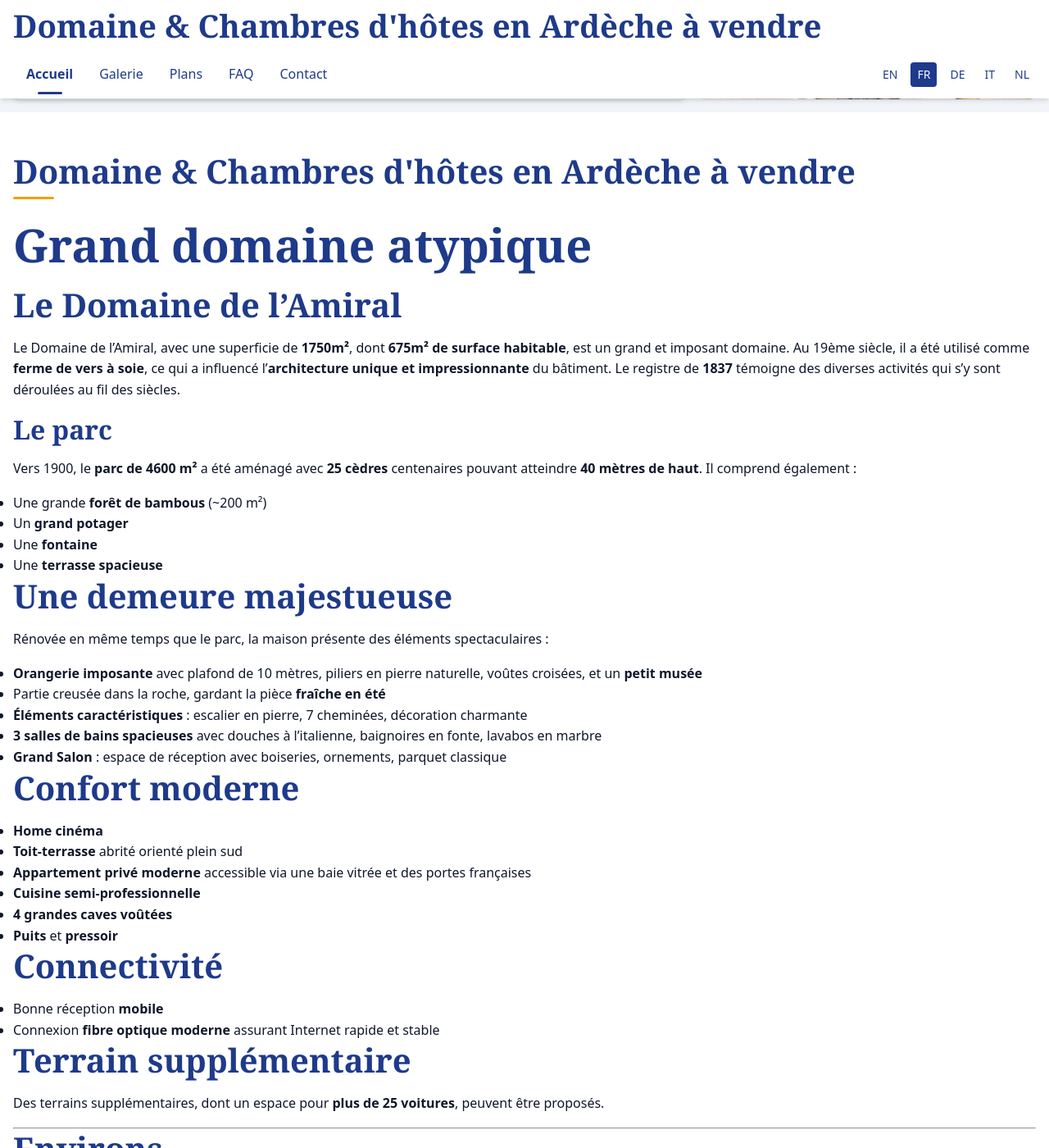
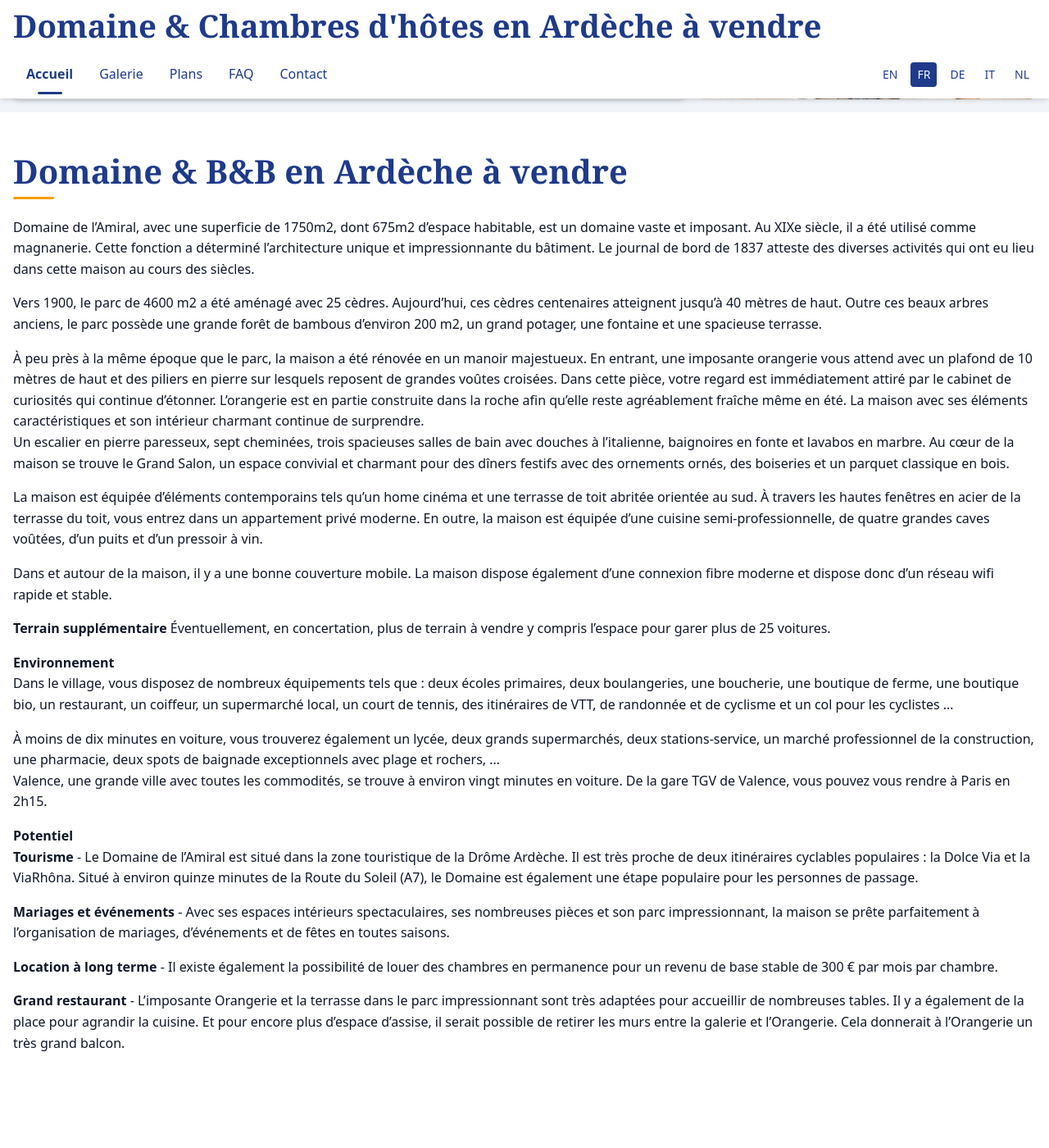
Before and after one commit to ramshorst/verkoop, a Jekyll site: the page built from fr/index.md, in a window 1280 px wide and 1400 px high, scrolled down 497 px. Shown: the whole window at 82% size. Built offline with Jekyll 4.4.1, drawn with Linux system fonts in a browser that asks for light colours; some of the changed text lies outside the part shown.

Commit message:
Translations

```diff
--- a/de/index.md
+++ b/de/index.md
@@ -4,32 +4,31 @@ lang: de
 title: Domaine & B&B in der Ardèche zu verkaufen
 ---
 
-# Wunderschönes Anwesen im Herzen der Ardèche
+Domaine de l'Amiral, mit einer Fläche von 1750m2, einschließlich 675m2 Wohnfläche, ist ein großes und imposantes Anwesen. Im 19. Jahrhundert wurde es als Seidenraupenfarm genutzt. Diese Funktion bestimmte die einzigartige und beeindruckende Architektur des Gebäudes. Das Logbuch von 1837 bezeugt die verschiedenen Aktivitäten, die in diesem Haus über die Jahrhunderte stattgefunden haben.
 
-Willkommen zu dieser außergewöhnlichen Gelegenheit, ein charmantes Domaine und funktionierendes B&B in der malerischen Region Ardèche in Frankreich zu besitzen. Dieses Anwesen bietet die perfekte Mischung aus Geschäftspotenzial und friedlichem Leben auf dem Land.
+Um 1900 wurde der 4600 m2 große Park mit 25 Zedern angelegt. Heute sind diese hundertjährigen Zedern bis zu 40 Meter hoch. Neben diesen schönen alten Bäumen verfügt der Park über einen großen Bambuswald von etwa 200 m2, einen großen Gemüsegarten, einen Brunnen und eine geräumige Terrasse.
 
-## Eigenschaften des Anwesens
+Etwa zur gleichen Zeit wie der Park wurde das Haus zu einem stattlichen Herrenhaus renoviert. Beim Betreten erwartet Sie eine imposante Orangerie mit einer 10 Meter hohen Decke und Steinsäulen, auf denen große Kreuzgewölbe ruhen. In diesem Raum wird Ihr Blick sofort auf das Kuriositätenkabinett gezogen, das weiterhin in Erstaunen versetzt. Die Orangerie ist teilweise in den Felsen gebaut, sodass sie auch im Sommer schön kühl bleibt. Das Haus mit seinen charakteristischen Elementen und dem charmanten Interieur überrascht immer wieder.
+Eine gemächliche Steintreppe, sieben Kamine, drei geräumige Badezimmer mit begehbaren Duschen, gusseisernen Badewannen und Marmorwaschbecken. Im Herzen des Hauses befindet sich der Grand Salon, ein gemütlicher und charmanter Raum für festliche Abendessen mit verzierten Ornamenten, Holzvertäfelungen und einem klassischen Holzparkettboden.
 
-- **Gesamtfläche**: [Größe] Quadratmeter
-- **Hauptgebäude**: [Details der Räume, Größe]
-- **Gästeunterkünfte**: [Anzahl der Zimmer/Einheiten]
-- **Grundstück**: [Größe des Grundstücks, Gärten, usw.]
-- **Lage**: [Spezifisches Gebiet in der Ardèche]
+Das Haus ist mit zeitgemäßen Elementen wie einem Heimkino und einer geschützten, nach Süden ausgerichteten Dachterrasse ausgestattet. Durch die hohen Stahlfenster der Dachterrasse gelangen Sie in ein modernes privates Apartment. Darüber hinaus ist das Haus mit einer semi-professionellen Küche, vier großen gewölbten Kellern, einem Brunnen und einer Weinpresse ausgestattet.
 
-## Geschäftsmöglichkeit
+Im und um das Haus herum gibt es guten Mobilfunkempfang. Das Haus verfügt auch über einen modernen Glasfaseranschluss und hat daher ein schnelles und stabiles WLAN-Netzwerk.
 
-Das Anwesen wird derzeit als erfolgreiches B&B mit einer treuen Kundschaft und hervorragenden Bewertungen betrieben. Es bietet mehrere Einnahmequellen und Potenzial für Erweiterungen.
+**Zusätzliches Land**
+Möglicherweise, nach Absprache, mehr Land zum Verkauf, einschließlich Platz zum Parken von mehr als 25 Autos.
 
-## Umgebung
+**Umgebung**
+Im Dorf haben Sie viele Annehmlichkeiten wie: zwei Grundschulen, zwei Bäckereien, einen Metzger, einen Hofladen, einen Bioladen, ein Restaurant, einen Friseur, einen lokalen Supermarkt, einen Tennisplatz, Mountainbike-, Wander- und Radwege und einen Pass für Radfahrer ...
 
-Die Region Ardèche ist bekannt für ihre atemberaubenden Naturlandschaften, einschließlich Schluchten, Flüsse und Berge. Das Anwesen befindet sich in der Nähe von [nahegelegene Attraktionen, Städte, Annehmlichkeiten].
+Innerhalb einer zehnminütigen Fahrt finden Sie auch eine weiterführende Schule, zwei große Supermärkte, zwei Tankstellen, einen professionellen Baumarkt, eine Apotheke, zwei außergewöhnliche Badestellen mit Strand und Felsen, ...
+Valence, eine große Stadt mit allen Annehmlichkeiten, ist etwa zwanzig Minuten Fahrt entfernt. Vom TGV-Bahnhof in Valence können Sie in 2:15 Stunden nach Paris reisen.
 
-## Warum dieses Anwesen?
+**Potential**
+**Tourismus** - Domaine de l'Amiral liegt im Touristengebiet Drôme Ardèche. Es liegt sehr nahe an zwei beliebten Radwegen: der Dolce Via und der ViaRhôna. Etwa fünfzehn Minuten von der Route du Soleil (A7) entfernt, ist das Domaine auch ein beliebter Zwischenstopp für Durchreisende.
 
-- Ausgezeichnete Lage in einem beliebten Touristenziel
-- Voll funktionsfähiges Unternehmen mit nachgewiesener Erfolgsbilanz
-- Komfortable Wohnbereiche getrennt von Gästebereichen
-- Schöne Gärten und Außenbereiche
-- Authentischer Charme der französischen Landschaft
+**Hochzeiten und Events** - Mit seinen spektakulären Innenräumen, vielen Zimmern und dem beeindruckenden Park eignet sich das Haus perfekt für die Organisation von Hochzeiten, Events und Festen zu allen Jahreszeiten.
 
-[Sehen Sie sich unsere Galerie an](/de/gallery/), um weitere Bilder dieses außergewöhnlichen Anwesens zu sehen, oder [kontaktieren Sie uns](/de/contact/) für weitere Informationen.
+**Langzeitmiete** - Es besteht auch die Möglichkeit, Zimmer dauerhaft zu vermieten, für ein stabiles Grundeinkommen von 300 € pro Monat pro Zimmer.
+
+**Großes Restaurant** - Die imposante Orangerie und die Terrasse im beeindruckenden Park eignen sich sehr gut für viele Tische. Es gibt auch Platz, um die Küche zu erweitern. Und für noch mehr Sitzplätze wäre es möglich, die Wände zwischen der Galerie und der Orangerie zu entfernen. Dies würde der Orangerie einen sehr großen Balkon geben.
--- /dev/null
+++ b/fr/faq/index.md
@@ -0,0 +1,63 @@
+---
+layout: page
+lang: fr
+title: Questions Fréquemment Posées
+---
+
+<div class="faq-container">
+  <div class="faq-item">
+    <div class="faq-question">Quelle est l'emplacement exact de la propriété?</div>
+    <div class="faq-answer">
+      La propriété est située dans la [zone spécifique] de Saint Laurent du Pape, Ardèche, France. Pour des raisons de confidentialité et de sécurité, nous ne fournissons l'adresse exacte qu'aux acheteurs potentiels sérieux après un contact initial.
+    </div>
+  </div>
+
+  <div class="faq-item">
+    <div class="faq-question">Qu'est-ce qui est inclus dans le prix de vente?</div>
+    <div class="faq-answer">
+      Le prix de vente de 750 000 € comprend la maison principale, tous les hébergements pour les invités, le terrain et la plupart des meubles et équipements actuellement utilisés dans l'exploitation de la chambre d'hôtes. Un inventaire détaillé est disponible sur demande.
+    </div>
+  </div>
+
+  <div class="faq-item">
+    <div class="faq-question">L'entreprise est-elle actuellement rentable?</div>
+    <div class="faq-answer">
+      Oui, la chambre d'hôtes est exploitée de façon rentable depuis [nombre] années. Les détails financiers et les registres peuvent être fournis aux acheteurs sérieux après la signature d'un accord de confidentialité.
+    </div>
+  </div>
+
+  <div class="faq-item">
+    <div class="faq-question">Puis-je visiter la propriété avant de faire une offre?</div>
+    <div class="faq-answer">
+      Absolument. Nous organisons des visites privées pour les acheteurs potentiels sérieux. Veuillez nous contacter pour planifier une visite.
+    </div>
+  </div>
+
+  <div class="faq-item">
+    <div class="faq-question">Y a-t-il des travaux de rénovation nécessaires?</div>
+    <div class="faq-answer">
+      La propriété est en excellent état et prête pour une exploitation continue. Un entretien régulier a été effectué et tous les systèmes majeurs sont en bon état de fonctionnement.
+    </div>
+  </div>
+
+  <div class="faq-item">
+    <div class="faq-question">Comment sont les commodités locales?</div>
+    <div class="faq-answer">
+      La propriété est située à [distance] du village le plus proche, qui offre des commodités de base comme une boulangerie, une petite épicerie et un restaurant. Des villes plus grandes avec des commerces plus étendus, des installations médicales et des services sont à [distance] en voiture.
+    </div>
+  </div>
+
+  <div class="faq-item">
+    <div class="faq-question">Y a-t-il un potentiel d'expansion?</div>
+    <div class="faq-answer">
+      Oui, il y a un potentiel d'expansion de l'entreprise. [Détails sur les zones non développées, les permis de construire, etc.]
+    </div>
+  </div>
+
+  <div class="faq-item">
+    <div class="faq-question">Quel est le processus d'achat d'une propriété en France en tant qu'étranger?</div>
+    <div class="faq-answer">
+      Les acheteurs étrangers peuvent acheter des propriétés en France sans restrictions. Le processus implique généralement la signature d'un contrat préliminaire (compromis de vente), suivi d'une période d'attente de 2-3 mois pour les procédures administratives, puis la signature de l'acte définitif (acte de vente) au bureau du notaire. Nous pouvons recommander des notaires et des conseillers juridiques anglophones pour vous aider dans ce processus.
+    </div>
+  </div>
+</div>
--- a/fr/index.md
+++ b/fr/index.md
@@ -1,95 +1,34 @@
 ---
 layout: page
 lang: fr
-title: Domaine & Chambres d'hôtes en Ardèche à vendre
+title: Domaine & B&B en Ardèche à vendre
 ---
 
-# Grand domaine atypique
+Domaine de l'Amiral, avec une superficie de 1750m2, dont 675m2 d'espace habitable, est un domaine vaste et imposant. Au XIXe siècle, il a été utilisé comme magnanerie. Cette fonction a déterminé l'architecture unique et impressionnante du bâtiment. Le journal de bord de 1837 atteste des diverses activités qui ont eu lieu dans cette maison au cours des siècles.
 
-## Le Domaine de l'Amiral
+Vers 1900, le parc de 4600 m2 a été aménagé avec 25 cèdres. Aujourd'hui, ces cèdres centenaires atteignent jusqu'à 40 mètres de haut. Outre ces beaux arbres anciens, le parc possède une grande forêt de bambous d'environ 200 m2, un grand potager, une fontaine et une spacieuse terrasse.
 
-Le Domaine de l'Amiral, avec une superficie de **1750m²**, dont **675m² de surface habitable**, est un grand et imposant domaine. Au 19ème siècle, il a été utilisé comme **ferme de vers à soie**, ce qui a influencé l'**architecture unique et impressionnante** du bâtiment. Le registre de **1837** témoigne des diverses activités qui s’y sont déroulées au fil des siècles.
+À peu près à la même époque que le parc, la maison a été rénovée en un manoir majestueux. En entrant, une imposante orangerie vous attend avec un plafond de 10 mètres de haut et des piliers en pierre sur lesquels reposent de grandes voûtes croisées. Dans cette pièce, votre regard est immédiatement attiré par le cabinet de curiosités qui continue d'étonner. L'orangerie est en partie construite dans la roche afin qu'elle reste agréablement fraîche même en été. La maison avec ses éléments caractéristiques et son intérieur charmant continue de surprendre.
+Un escalier en pierre paresseux, sept cheminées, trois spacieuses salles de bain avec douches à l'italienne, baignoires en fonte et lavabos en marbre. Au cœur de la maison se trouve le Grand Salon, un espace convivial et charmant pour des dîners festifs avec des ornements ornés, des boiseries et un parquet classique en bois.
 
-### Le parc
+La maison est équipée d'éléments contemporains tels qu'un home cinéma et une terrasse de toit abritée orientée au sud. À travers les hautes fenêtres en acier de la terrasse du toit, vous entrez dans un appartement privé moderne. En outre, la maison est équipée d'une cuisine semi-professionnelle, de quatre grandes caves voûtées, d'un puits et d'un pressoir à vin.
 
-Vers 1900, le **parc de 4600 m²** a été aménagé avec **25 cèdres** centenaires pouvant atteindre **40 mètres de haut**. Il comprend également :
+Dans et autour de la maison, il y a une bonne couverture mobile. La maison dispose également d'une connexion fibre moderne et dispose donc d'un réseau wifi rapide et stable.
 
-- Une grande **forêt de bambous** (~200 m²)
-- Un **grand potager**
-- Une **fontaine**
-- Une **terrasse spacieuse**
+**Terrain supplémentaire**
+Éventuellement, en concertation, plus de terrain à vendre y compris l'espace pour garer plus de 25 voitures.
 
-## Une demeure majestueuse
+**Environnement**
+Dans le village, vous disposez de nombreux équipements tels que : deux écoles primaires, deux boulangeries, une boucherie, une boutique de ferme, une boutique bio, un restaurant, un coiffeur, un supermarché local, un court de tennis, des itinéraires de VTT, de randonnée et de cyclisme et un col pour les cyclistes ...
 
-Rénovée en même temps que le parc, la maison présente des éléments spectaculaires :
+À moins de dix minutes en voiture, vous trouverez également un lycée, deux grands supermarchés, deux stations-service, un marché professionnel de la construction, une pharmacie, deux spots de baignade exceptionnels avec plage et rochers, ...
+Valence, une grande ville avec toutes les commodités, se trouve à environ vingt minutes en voiture. De la gare TGV de Valence, vous pouvez vous rendre à Paris en 2h15.
 
-- **Orangerie imposante** avec plafond de 10 mètres, piliers en pierre naturelle, voûtes croisées, et un **petit musée**
-- Partie creusée dans la roche, gardant la pièce **fraîche en été**
-- **Éléments caractéristiques** : escalier en pierre, 7 cheminées, décoration charmante
-- **3 salles de bains spacieuses** avec douches à l’italienne, baignoires en fonte, lavabos en marbre
-- **Grand Salon** : espace de réception avec boiseries, ornements, parquet classique
+**Potentiel**
+**Tourisme** - Le Domaine de l'Amiral est situé dans la zone touristique de la Drôme Ardèche. Il est très proche de deux itinéraires cyclables populaires : la Dolce Via et la ViaRhôna. Situé à environ quinze minutes de la Route du Soleil (A7), le Domaine est également une étape populaire pour les personnes de passage.
 
-## Confort moderne
+**Mariages et événements** - Avec ses espaces intérieurs spectaculaires, ses nombreuses pièces et son parc impressionnant, la maison se prête parfaitement à l'organisation de mariages, d'événements et de fêtes en toutes saisons.
 
-- **Home cinéma**
-- **Toit-terrasse** abrité orienté plein sud
-- **Appartement privé moderne** accessible via une baie vitrée et des portes françaises
-- **Cuisine semi-professionnelle**
-- **4 grandes caves voûtées**
-- **Puits** et **pressoir**
+**Location à long terme** - Il existe également la possibilité de louer des chambres en permanence pour un revenu de base stable de 300 € par mois par chambre.
 
-## Connectivité
-
-- Bonne réception **mobile**
-- Connexion **fibre optique moderne** assurant Internet rapide et stable
-
-## Terrain supplémentaire
-
-Des terrains supplémentaires, dont un espace pour **plus de 25 voitures**, peuvent être proposés.
-
----
-
-## Environs
-
-Dans le village, de nombreuses commodités sont disponibles :
-
-- 2 écoles primaires
-- 2 boulangeries, 1 boucherie
-- Magasin de campagne, magasin bio
-- Restaurant, coiffeur, supermarché de quartier
-- Court de tennis, sentiers de randonnée, piste cyclable, VTT
-
-À **10 minutes en voiture** :
-
-- Collège
-- 2 grands supermarchés
-- 2 stations-service
-- Quincaillerie professionnelle
-- Pharmacie
-- 2 sites de baignade naturelle (plage, rochers)
-
-À **20 minutes** : **Valence**, grande ville avec toutes les commodités, et **gare TGV** (Paris en 2h15).
-
----
-
-## Potentiel
-
-### Tourisme
-
-Situé dans la **zone touristique Drôme Ardèche**, à proximité des pistes cyclables **Dolce Via** et **ViaRhôna**, le domaine est aussi proche de l’**A7 (Route du Soleil)**.
-
-### Mariages et événements
-
-L'intérieur spectaculaire, les nombreuses salles et le parc en font un lieu idéal pour :
-
-- Mariages
-- Événements
-- Fêtes toute l’année
-
-### Grand restaurant
-
-- **Orangerie imposante** et terrasse dans le parc idéales pour un grand restaurant
-- Espace disponible pour **agrandir la cuisine**
-- Possibilité de **supprimer les murs** entre la galerie et l'Orangerie pour créer un très grand balcon
-
----
+**Grand restaurant** - L'imposante Orangerie et la terrasse dans le parc impressionnant sont très adaptées pour accueillir de nombreuses tables. Il y a également de la place pour agrandir la cuisine. Et pour encore plus d'espace d'assise, il serait possible de retirer les murs entre la galerie et l'Orangerie. Cela donnerait à l'Orangerie un très grand balcon.
--- /dev/null
+++ b/fr/plans/index.md
@@ -0,0 +1,19 @@
+---
+layout: page
+lang: fr
+title: Plans de la Propriété
+---
+
+Vous trouverez ci-dessous des plans détaillés.
+
+### Bâtiment Principal - Rez-de-chaussée
+![Plan du Rez-de-chaussée](/assets/images/plans/Domaine de l'Amiral Rdc.jpeg)
+
+### Bâtiment Principal - Premier Étage
+![Plan du Premier Étage](/assets/images/plans/Domaine de l'Amiral 1e.jpeg)
+
+### Bâtiment Principal - Deuxième Étage
+![Plan du Deuxième Étage](/assets/images/plans/Domaine de l'Amiral 2e.jpeg)
+
+### Sous-sol
+![Plan du Sous-sol](/assets/images/plans/Domaine de l'Amiral -1.jpeg)
--- a/it/index.md
+++ b/it/index.md
@@ -4,32 +4,31 @@ lang: it
 title: Domaine & B&B nell'Ardèche in vendita
 ---
 
-# Bellissima Proprietà nel Cuore dell'Ardèche
+Domaine de l'Amiral, con una superficie di 1750m2, di cui 675m2 di spazio abitativo, è una tenuta grande e imponente. Nel XIX secolo, è stato utilizzato come allevamento di bachi da seta. Questa funzione ha determinato l'architettura unica e impressionante dell'edificio. Il registro del 1837 attesta le varie attività che si sono svolte in questa casa nel corso dei secoli.
 
-Benvenuti in questa eccezionale opportunità di possedere un affascinante domaine e un B&B funzionante nella pittoresca regione dell'Ardèche in Francia. Questa proprietà offre il perfetto connubio tra potenziale commerciale e tranquilla vita di campagna.
+Intorno al 1900, il parco di 4600 m2 è stato allestito con 25 cedri. Oggi, questi cedri centenari raggiungono i 40 metri di altezza. Oltre a questi bellissimi alberi antichi, il parco ha una grande foresta di bambù di circa 200 m2, un grande orto, una fontana e un'ampia terrazza.
 
-## Caratteristiche della Proprietà
+Circa nello stesso periodo del parco, la casa è stata ristrutturata in una signorile residenza. All'ingresso, vi attende un'imponente orangerie con un soffitto alto 10 metri e pilastri in pietra su cui poggiano grandi volte a crociera. In questa stanza, il vostro sguardo è immediatamente attratto dal gabinetto delle curiosità che continua a stupire. L'orangerie è in parte costruita nella roccia così che rimanga piacevolmente fresca anche in estate. La casa con i suoi elementi caratteristici e l'affascinante interno continua a sorprendere.
+Una pigra scala in pietra, sette camini, tre spaziosi bagni con docce a pioggia, vasche in ghisa e lavabi in marmo. Al cuore della casa si trova il Grand Salon, uno spazio accogliente e affascinante per cene festose con ornamenti decorati, pannelli in legno e un classico pavimento in parquet di legno.
 
-- **Area Totale**: [Dimensione] metri quadrati
-- **Edificio Principale**: [Dettagli delle stanze, dimensioni]
-- **Alloggi per Ospiti**: [Numero di camere/unità]
-- **Terreno**: [Dimensione del terreno, giardini, ecc.]
-- **Posizione**: [Area specifica nell'Ardèche]
+La casa è dotata di elementi contemporanei come un home cinema e una terrazza sul tetto riparata esposta a sud. Attraverso le alte finestre in acciaio della terrazza sul tetto si entra in un moderno appartamento privato. Inoltre, la casa è dotata di una cucina semi-professionale, quattro grandi cantine a volta, un pozzo e un torchio per il vino.
 
-## Opportunità di Business
+Nella casa e nei dintorni c'è una buona copertura mobile. La casa ha anche una moderna connessione in fibra e quindi ha una rete wifi veloce e stabile.
 
-La proprietà attualmente funziona come un B&B di successo con una clientela stabile ed eccellenti recensioni. Offre molteplici flussi di reddito e potenziale di espansione.
+**Terreno aggiuntivo**
+Eventualmente, in consultazione, più terreno in vendita incluso spazio per parcheggiare più di 25 auto.
 
-## Dintorni
+**Ambiente**
+Nel villaggio avete molte comodità come: due scuole primarie, due panetterie, una macelleria, un negozio di fattoria, un negozio biologico, un ristorante, un parrucchiere, un supermercato locale, un campo da tennis, percorsi per mountain bike, passeggiate e ciclismo e un colle per ciclisti...
 
-La regione dell'Ardèche è nota per i suoi splendidi paesaggi naturali, tra cui gole, fiumi e montagne. La proprietà si trova vicino a [attrazioni, città, servizi nelle vicinanze].
+A meno di dieci minuti di auto, troverete anche una scuola secondaria, due grandi supermercati, due stazioni di servizio, un mercato edile professionale, una farmacia, due eccezionali luoghi di balneazione con spiaggia e rocce, ...
+Valence, una grande città con tutte le comodità, si trova a circa venti minuti di auto. Dalla stazione TGV di Valence si può viaggiare a Parigi in 2:15 ore.
 
-## Perché Questa Proprietà?
+**Potenziale**
+**Turismo** - Domaine de l'Amiral si trova nella zona turistica della Drôme Ardèche. È molto vicino a due popolari percorsi ciclistici: la Dolce Via e la ViaRhôna. Situato a circa quindici minuti dalla Route du Soleil (A7), il Domaine è anche una popolare tappa per le persone di passaggio.
 
-- Eccellente posizione in una popolare destinazione turistica
-- Attività commerciale completamente operativa con comprovata esperienza
-- Confortevoli spazi abitativi separati dalle aree per gli ospiti
-- Bellissimi giardini e spazi esterni
-- Autentico fascino della campagna francese
+**Matrimoni ed eventi** - Con i suoi spettacolari spazi interni, le numerose stanze e l'impressionante parco, la casa si presta perfettamente all'organizzazione di matrimoni, eventi e feste in tutte le stagioni.
 
-[Visita la nostra galleria](/it/gallery/) per vedere altre immagini di questa eccezionale proprietà, o [contattaci](/it/contact/) per maggiori informazioni.
+**Affitto a lungo termine** - C'è anche la possibilità di affittare stanze permanentemente per un reddito di base stabile di 300 € al mese per stanza.
+
+**Grande ristorante** - L'imponente Orangerie e la terrazza nell'impressionante parco sono molto adatte per ospitare molti tavoli. C'è anche spazio per ampliare la cucina. E per ancora più posti a sedere, sarebbe possibile rimuovere le pareti tra la galleria e l'Orangerie. Questo darebbe all'Orangerie un balcone molto grande.
```
Also changed, not shown: de/contact/index.md (added, +52 -0 lines), de/faq/index.md (added, +63 -0 lines), de/plans/index.md (added, +19 -0 lines), fr/contact/index.md (added, +52 -0 lines), it/contact/index.md (added, +52 -0 lines), it/faq/index.md (added, +63 -0 lines), it/plans/index.md (added, +19 -0 lines).
